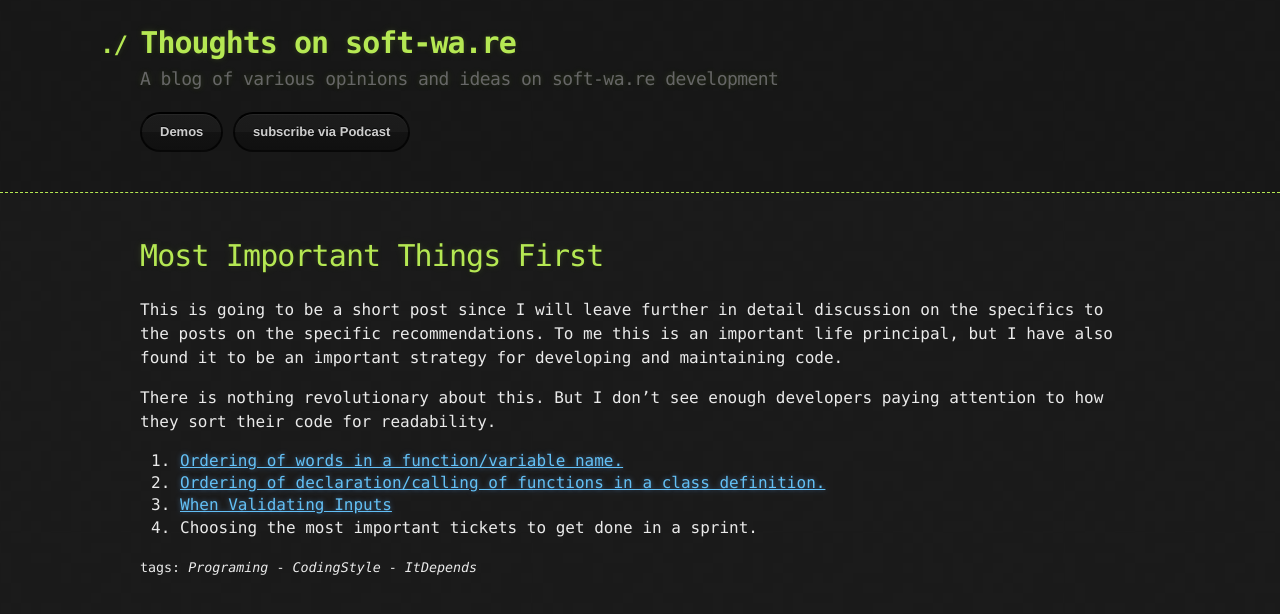
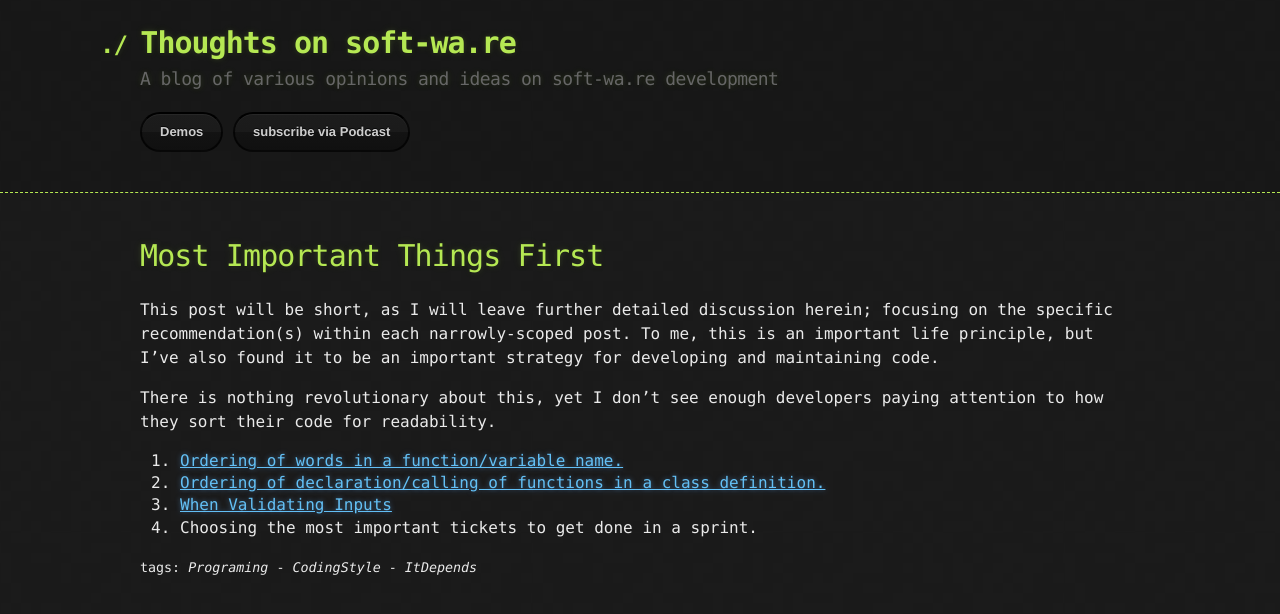
Before and after one commit to tbeckenhauer/tbeckenhauer.github.io, a Jekyll site: the page built from _generaladvice/most-important-first-principle.markdown, in a window 1280 px wide. Shown: the top 614 px of the page. Built offline with Jekyll 4.4.1, drawn with Linux system fonts in a browser that asks for light colours.

Commit message:
Wording/grammar

```diff
--- a/_generaladvice/most-important-first-principle.markdown
+++ b/_generaladvice/most-important-first-principle.markdown
@@ -6,9 +6,9 @@ tags: [Programing, CodingStyle, ItDepends]
 permalink: /most-important-things-first/
 ---
 
-This is going to be a short post since I will leave further in detail discussion on the specifics to the posts on the specific recommendations.  To me this is an important life principal, but I have also found it to be an important strategy for developing and maintaining code.
+This post will be short, as I will leave further detailed discussion herein; focusing on the specific recommendation(s) within each narrowly-scoped post.  To me, this is an important life principle, but I've also found it to be an important strategy for developing and maintaining code.
 
-There is nothing revolutionary about this.  But I don't see enough developers paying attention to how they sort their code for readability.
+There is nothing revolutionary about this, yet I don't see enough developers paying attention to how they sort their code for readability.
 
 1. [Ordering of words in a function/variable name.](/naming-conventions/)
 2. [Ordering of declaration/calling of functions in a class definition.](/ordering-the-functions-in-your-class/)
```
